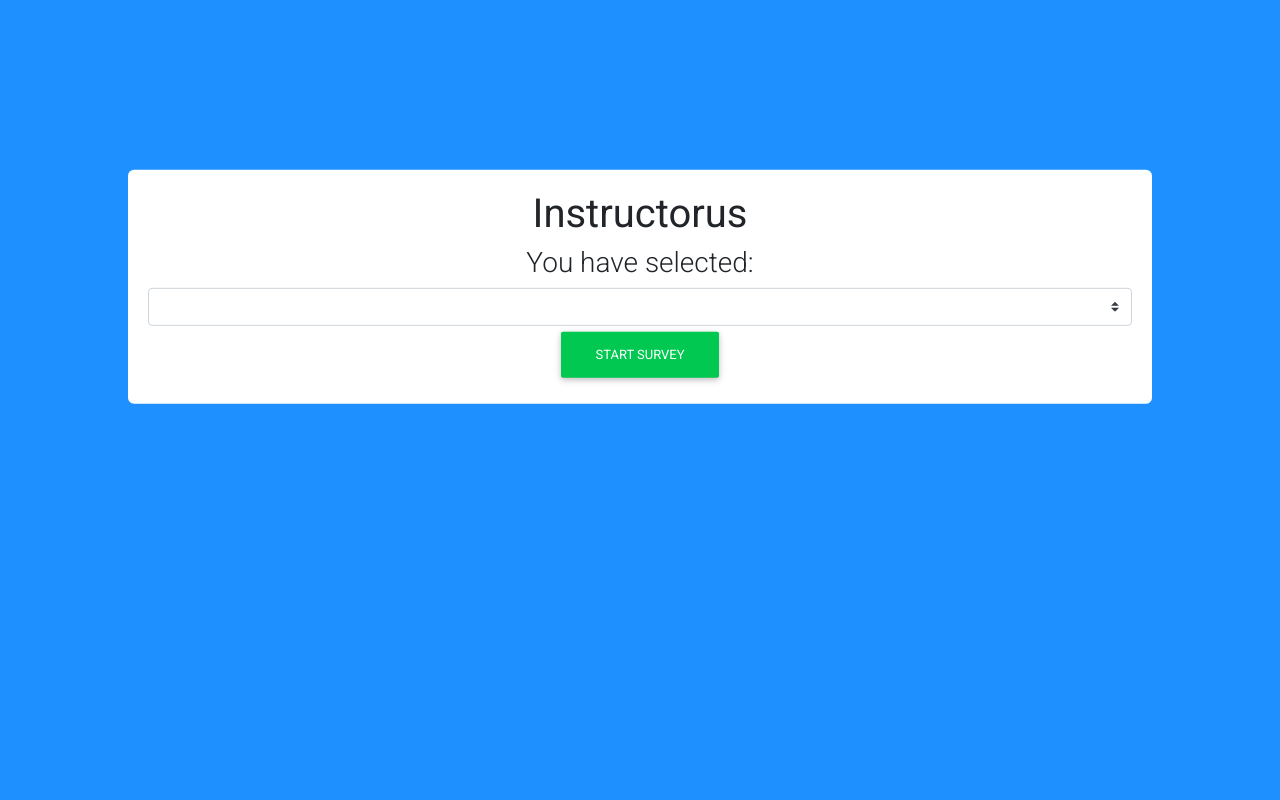
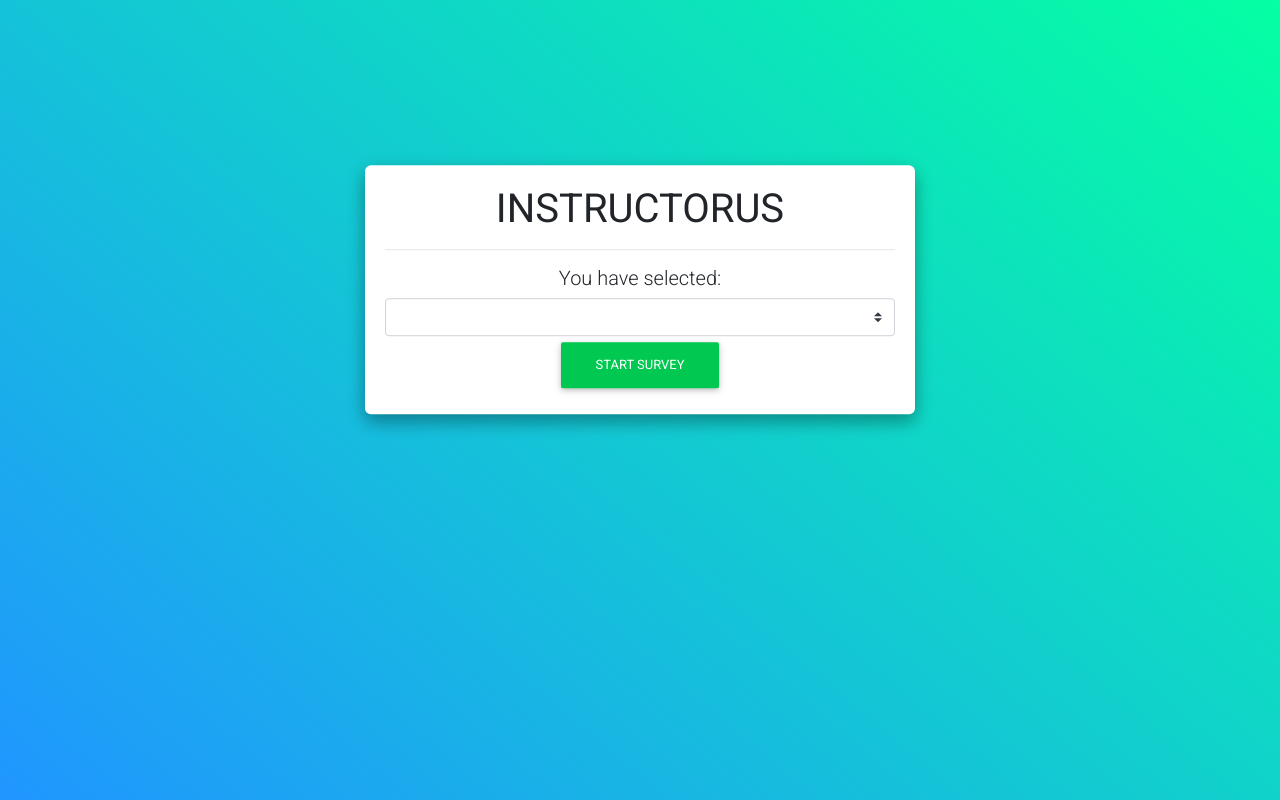
Before and after one commit to Erayus/Instructorus, a React (Create React App) app: page / in a window 1280 px wide. Built offline with nearby package versions, Linux system fonts and the light colour scheme.

Commit message:
[Update] School Selection style

```diff
--- a/src/containers/SchoolSelection/SchoolSelection.js
+++ b/src/containers/SchoolSelection/SchoolSelection.js
@@ -39,9 +39,10 @@ class SchoolSelection extends Component {
             continueBtn =  <MDBBtn color="success" onClick={this.startSurvey}> Start Survey </MDBBtn>;
         }
         return (
-                <div className={classes.schoolSelection}>
-                    <h1 style={{fontWeight: "bolder"}}>Instructorus</h1>
-                    <h3>{status}</h3>
+                <div className={[classes.schoolSelection, "z-depth-2"].join(" ")}>
+                    <h1 style={{fontWeight: "bolder"}}>INSTRUCTORUS</h1>
+                    <hr></hr>
+                    <h5>{status}</h5>
                     <select onChange={this.onSelectSchool} ref={this.schoolSelectionBox} className="browser-default custom-select">
                         <option value="none">Select</option>
                         <option value="St Margaret Primary School">St Margaret Primary School</option>
--- a/src/containers/SchoolSelection/SchoolSelection.module.css
+++ b/src/containers/SchoolSelection/SchoolSelection.module.css
@@ -1,6 +1,7 @@
 .schoolSelection{
     padding: 20px;
     width: 80%;
+    max-width: 550px;
     background-color: white;
     position: fixed;
     left: 50%;
--- a/src/containers/Survey/Survey.tsx
+++ b/src/containers/Survey/Survey.tsx
@@ -110,8 +110,6 @@ const Survey: React.FC<RouteComponentProps<DetailParams>> = ({match, history}) =
     return (
 
             <React.Fragment>
-
-
                 <MDBBtn
                             color="orange"
                             style={{
@@ -125,7 +123,6 @@ const Survey: React.FC<RouteComponentProps<DetailParams>> = ({match, history}) =
                             School Selection
                         </MDBBtn>
                 <WhiteBox>
-
                     <div className={classes.SurveyHead}>
                         <h2 style={{"fontWeight": "bold"}}>{surveyingSchool}</h2>
                     </div>
--- a/src/hoc/User/UserLayout.js
+++ b/src/hoc/User/UserLayout.js
@@ -13,7 +13,7 @@ class UserLayout extends Component {
 
     render(){
         return (
-            <div className={classes.UserLayout}>
+            <div className={[classes.UserLayout, "aqua-gradient"].join(" ")}>
                 <Switch>
                     <Route path="/survey/:surveyingSchool" component={Survey} />
                     <Route path="/" exact component={SchoolSelection} />
--- a/src/hoc/User/UserLayout.module.css
+++ b/src/hoc/User/UserLayout.module.css
@@ -1,5 +1,4 @@
 .UserLayout{
     width: 100%;
     height: 100vh;
-    background: dodgerblue;
 }
--- a/src/hoc/whiteBox/whiteBox.js
+++ b/src/hoc/whiteBox/whiteBox.js
@@ -3,7 +3,7 @@ import React from 'react';
 
 const whiteBox = (props) => {
     return (
-        <div className={classes.WhiteBox}>
+        <div className={classes.WhiteBox} >
             {props.children}
         </div>
     )
```
Lines whose indentation alone changed are shown as unchanged.
